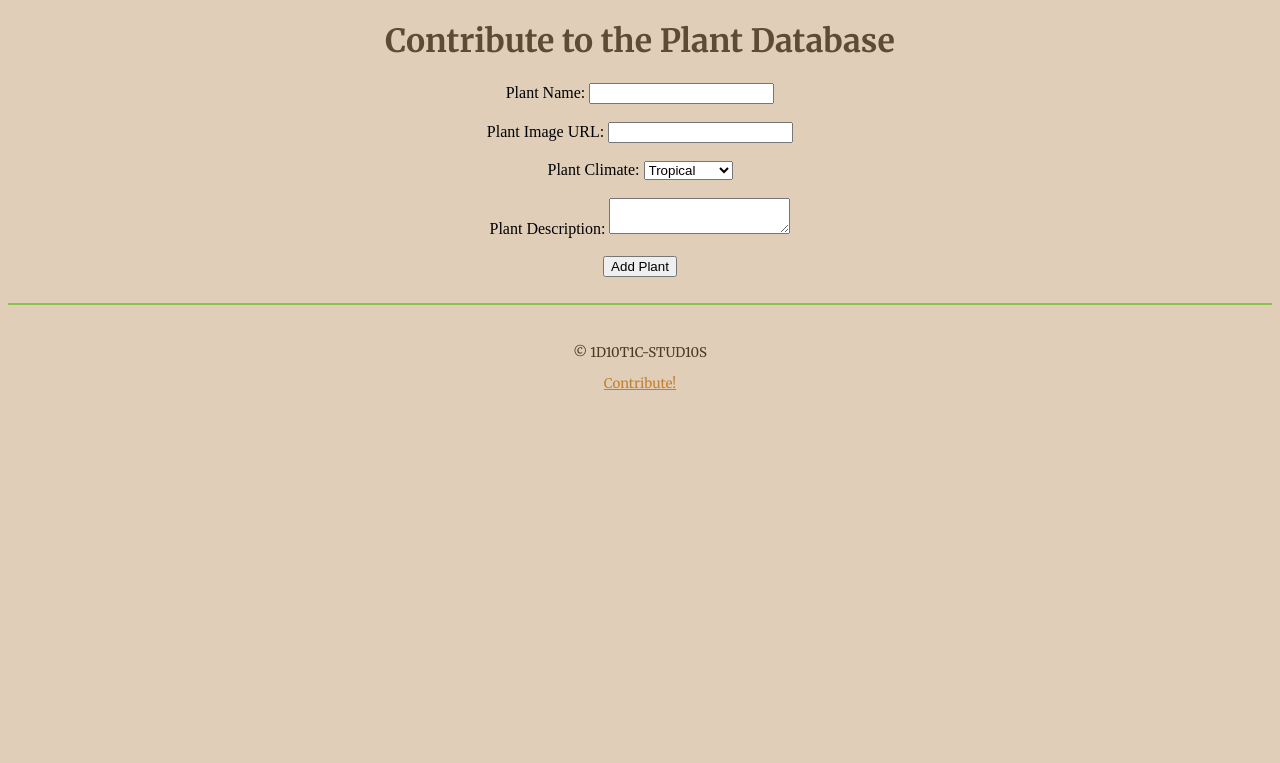
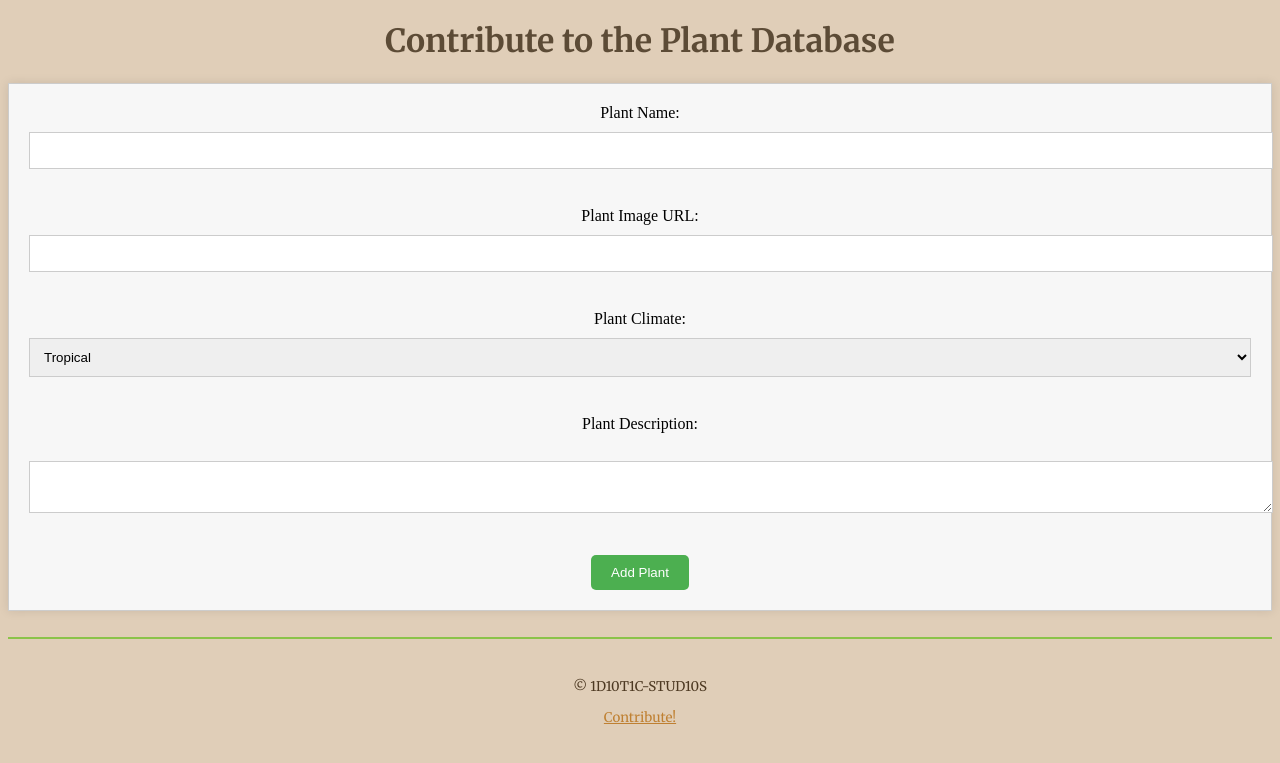
Before and after one commit to BotanyBase/botanybase.github.io, a Jekyll site: the page built from contribute/add.html, in a window 1280 px wide. Shown: the top 763 px of the page. Built offline with Jekyll 4.4.1, drawn with Linux system fonts in a browser that asks for light colours.

Commit message:
Update add.html

```diff
--- a/contribute/add.html
+++ b/contribute/add.html
@@ -2,6 +2,44 @@
 layout: default
 title: Add to DB
 ---
+
+<style>
+  /* Add a background color and padding to the form */
+  form {
+    background-color: #f7f7f7;
+    padding: 20px;
+    border: 1px solid #ccc;
+    box-shadow: 0 0 10px rgba(0, 0, 0, 0.1);
+  }
+
+  /* Style the form fields */
+  label {
+    display: block;
+    margin-bottom: 10px;
+  }
+
+  input, select, textarea {
+    width: 100%;
+    padding: 10px;
+    margin-bottom: 20px;
+    border: 1px solid #ccc;
+  }
+
+  /* Add a button style */
+  button[type="submit"] {
+    background-color: #4CAF50;
+    color: #fff;
+    padding: 10px 20px;
+    border: none;
+    border-radius: 5px;
+    cursor: pointer;
+  }
+
+  /* Add a hover effect to the button */
+  button[type="submit"]:hover {
+    background-color: #3e8e41;
+  }
+</style>
 
 <h1 style="text-align: center;">Contribute to the Plant Database</h1>
 <form action="https://api.github.com/repos/BotanyBase/botanybase.github.io/actions/workflows/add-plant.yml/dispatches" method="post" id="plantForm" style="text-align: center; display: block; margin: 0 auto;">
@@ -19,7 +57,7 @@ title: Add to DB
     <option value="alpine">Alpine</option>
     <option value="desert">Desert</option>
   </select><br><br>
-  <label for="description">Plant Description:</label>
+  <label for="description">Plant Description:</label><br>
   <textarea name="description" required></textarea><br><br>
   <button type="submit">Add Plant</button>
 </form>
```
